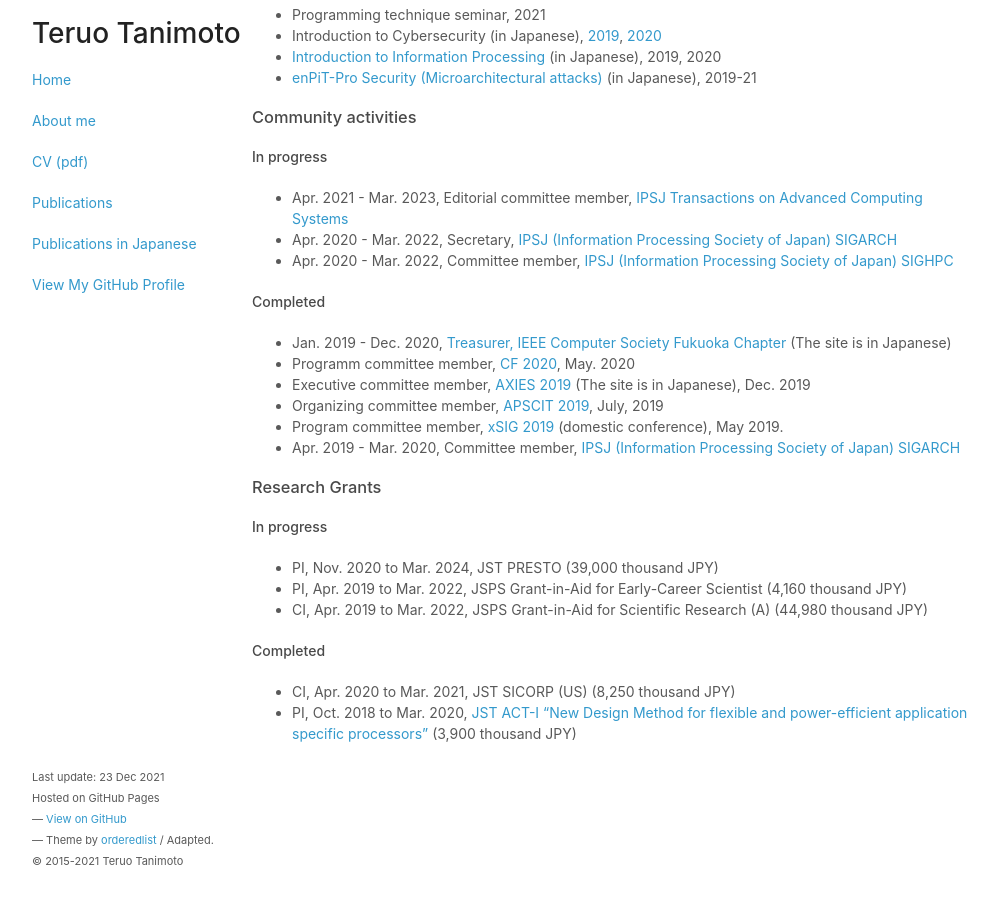
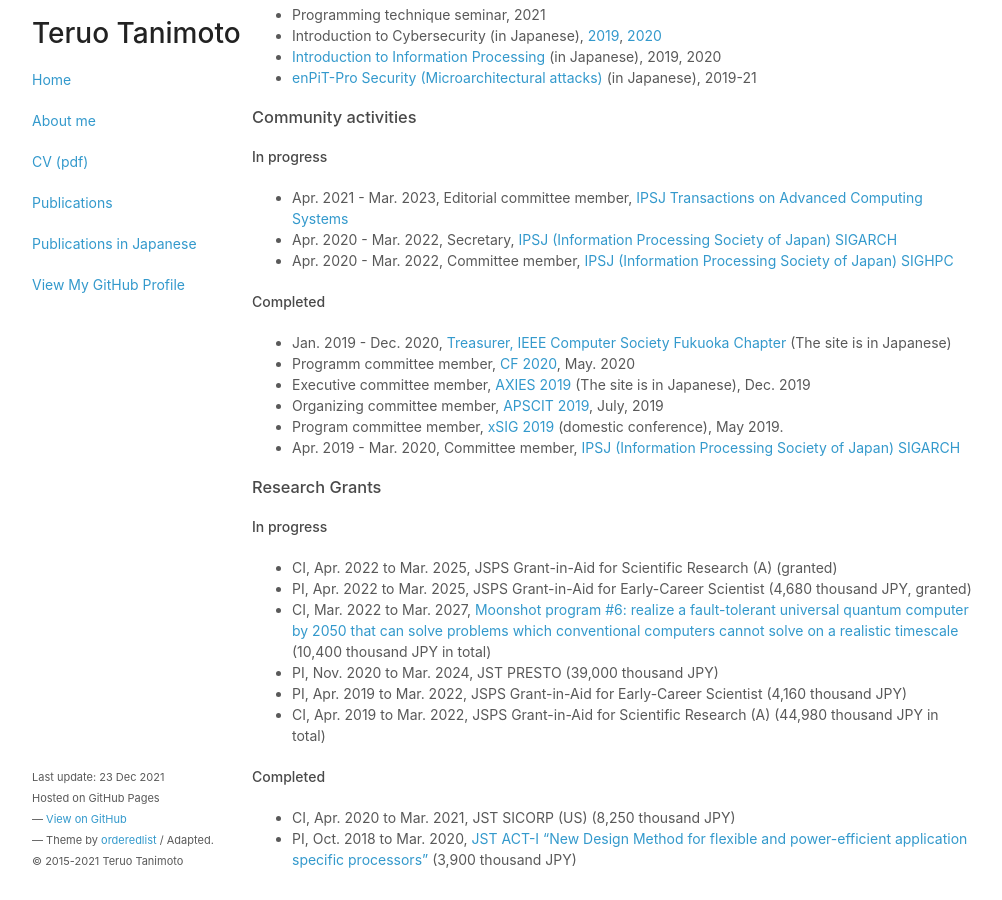
Before and after one commit to teruo41/teruo41.github.io, a Jekyll site: the page built from about.md, in a window 1280 px wide and 900 px high, scrolled down 510 px. Shown: the whole window, without its empty margins (138-1140 px from the left). Built offline with Jekyll 4.4.1, drawn with Linux system fonts in a browser that asks for light colours.

Commit message:
Update about.md

```diff
--- a/about.md
+++ b/about.md
@@ -43,9 +43,12 @@ title: About me
 
 ### Research Grants
 #### In progress
++ CI, Apr. 2022 to Mar. 2025, JSPS Grant-in-Aid for Scientific Research (A) (granted)
++ PI, Apr. 2022 to Mar. 2025, JSPS Grant-in-Aid for Early-Career Scientist (4,680 thousand JPY, granted)
++ CI, Mar. 2022 to Mar. 2027, [Moonshot program #6: realize a fault-tolerant universal quantum computer by 2050 that can solve problems which conventional computers cannot solve on a realistic timescale](https://ms-iscqc.jp/en/) (10,400 thousand JPY in total)
 + PI, Nov. 2020 to Mar. 2024, JST PRESTO (39,000 thousand JPY)
 + PI, Apr. 2019 to Mar. 2022, JSPS Grant-in-Aid for Early-Career Scientist (4,160 thousand JPY)
-+ CI, Apr. 2019 to Mar. 2022, JSPS Grant-in-Aid for Scientific Research (A) (44,980 thousand JPY)
++ CI, Apr. 2019 to Mar. 2022, JSPS Grant-in-Aid for Scientific Research (A) (44,980 thousand JPY in total)
 
 #### Completed
 + CI, Apr. 2020 to Mar. 2021, JST SICORP (US) (8,250 thousand JPY)
```
